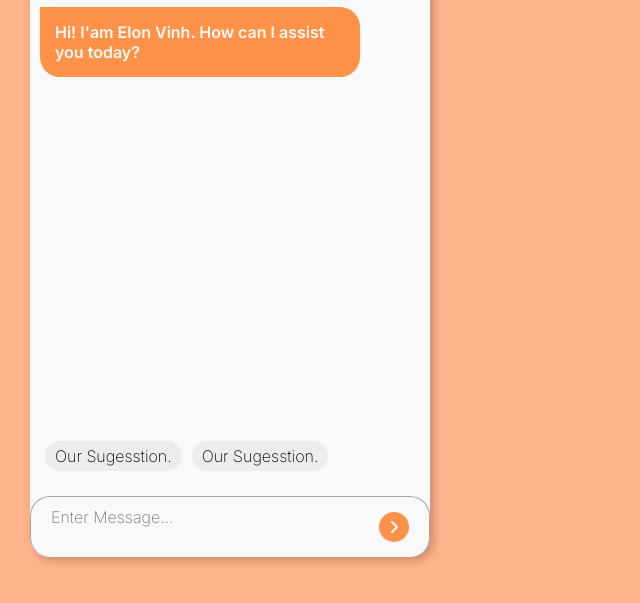
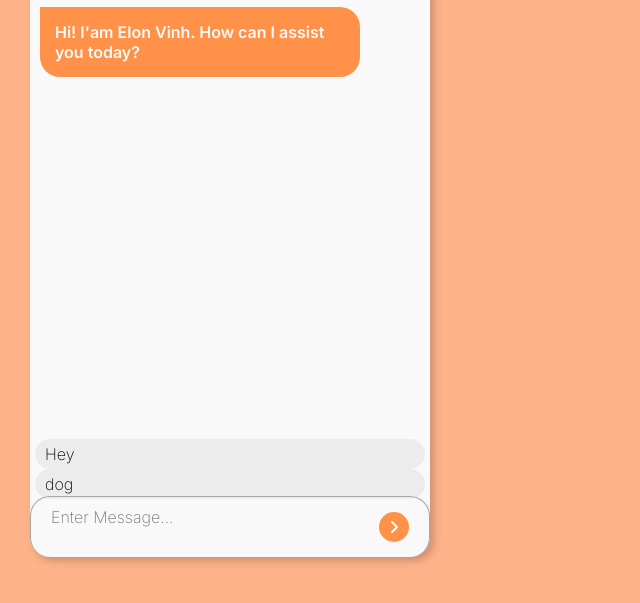
Before and after one commit to duyquangbui99/Support-Chatbot, a plain HTML site: page chatbot/index.html in a window 1280 px wide. Shown: the part 113-716 px from the top of the page, without its empty margins (0-640 px from the left). Drawn offline with Linux system fonts and the light colour scheme.

Commit message:
Update index.html

```diff
--- a/chatbot/index.html
+++ b/chatbot/index.html
@@ -58,9 +58,10 @@
                     </div>
                 </div>-->
             </div>
-            <div class="chatbox-sugesstion">
-                <li class="suggest">Our Sugesstion.</li>
-                <li class="suggest">Our Sugesstion.</li>
+            <div class="chatbox-suggestion">
+
+                <li class="suggest">Hey</li>
+                <li class="suggest">dog</li>
             </div>
             <div class="chatbox-inputfield">
                 <textarea id="message-input" placeholder="Enter Message..."></textarea>
```
